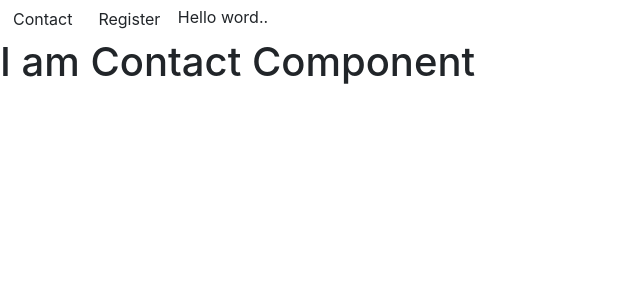
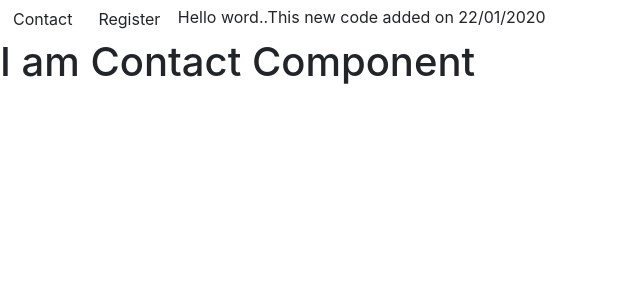
Before and after one commit to Farukh786-Crypto/Rishta, an Angular app: page / in a window 1280 px wide. Shown: the top 300 px of the page, without its empty margins (0-640 px from the left). Built offline with nearby package versions, Linux system fonts and the light colour scheme.

Commit message:
this is chnage while learning on  22-01-2020 at 7:27

```diff
--- a/src/app/RegisterForm/Register.component.css
+++ b/src/app/RegisterForm/Register.component.css
@@ -13,4 +13,4 @@
 
     text-align: left;
 
-  } */
+  } kiran */
--- a/src/app/app.component.html
+++ b/src/app/app.component.html
@@ -4,5 +4,5 @@
 <a routerLink="./register">
     <button data-toggle="modal" data-target="#myModal" class="btn btn-default"> Register</button>
 </a>
-Hello word..
+Hello word..This new code  added on 22/01/2020
 <router-outlet></router-outlet>
--- a/src/app/app.component.ts
+++ b/src/app/app.component.ts
@@ -7,4 +7,5 @@ import { Component } from '@angular/core';
 })
 export class AppComponent {
   title = 'rishta';
+  name :string='sastura';
 }
```
